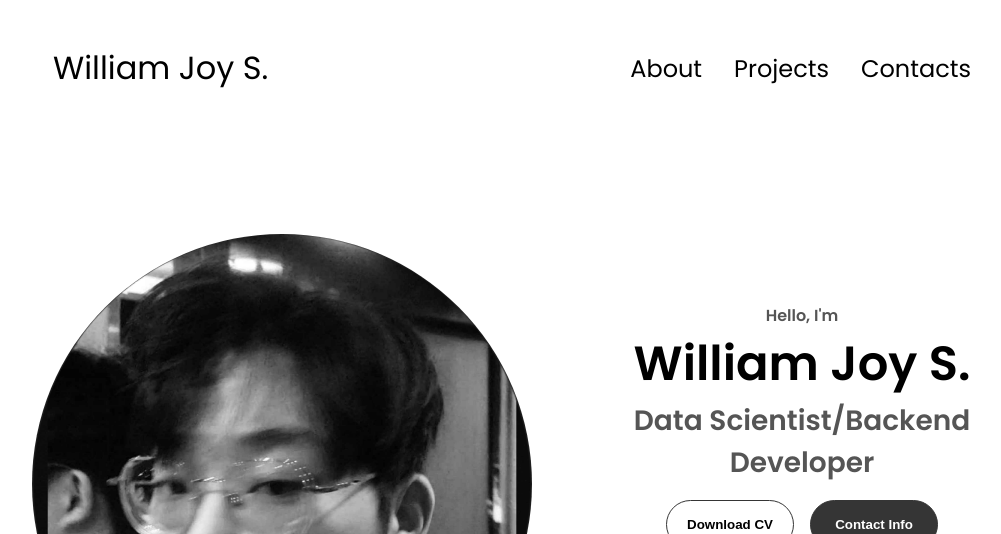
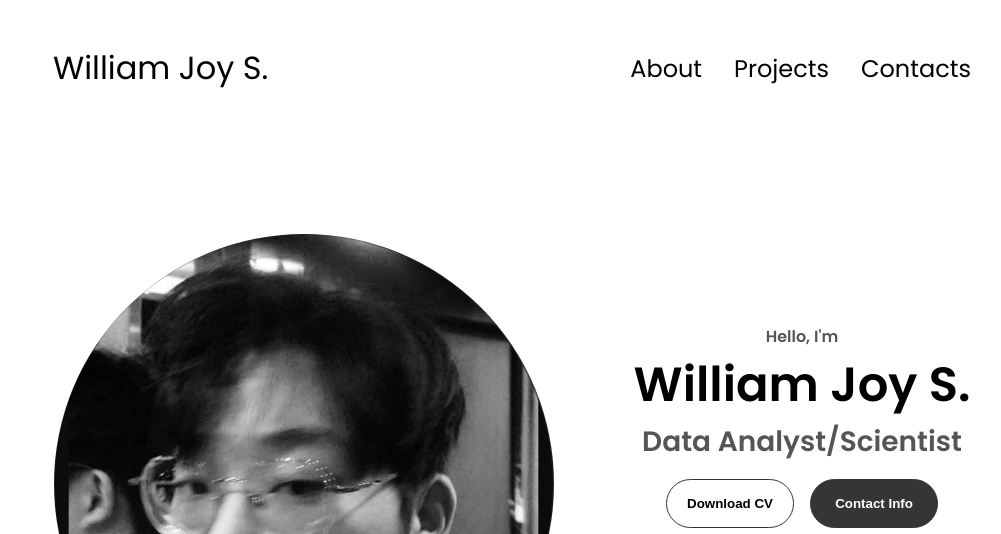
Before and after one commit to WilliamJoyS/Portofolio, a plain HTML site: page index.html in a window 1280 px wide. Shown: the top 534 px of the page, without its empty margins (128-1129 px from the left). Drawn offline with Linux system fonts and the light colour scheme.

Commit message:
Update index.html

```diff
--- a/index.html
+++ b/index.html
@@ -44,7 +44,7 @@
     <div class="section__text">
         <p class="section__text__p1">Hello, I'm</p>
         <h1 class="title">William Joy S.</h1>
-        <p class="section__text__p2">Data Scientist/Backend Developer</p>
+        <p class="section__text__p2">Data Analyst/Scientist</p>
         <div class="btn-container">
           <button
             class="btn btn-color-2"
```
